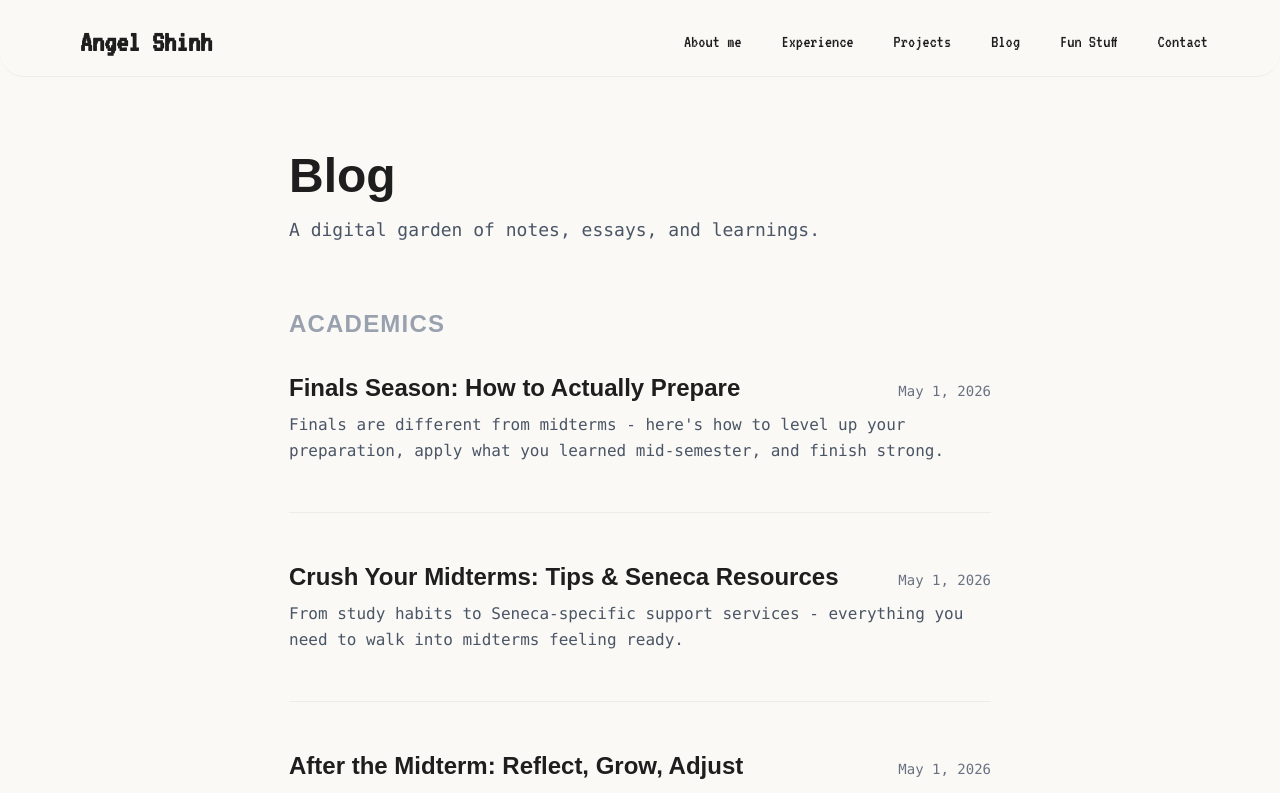
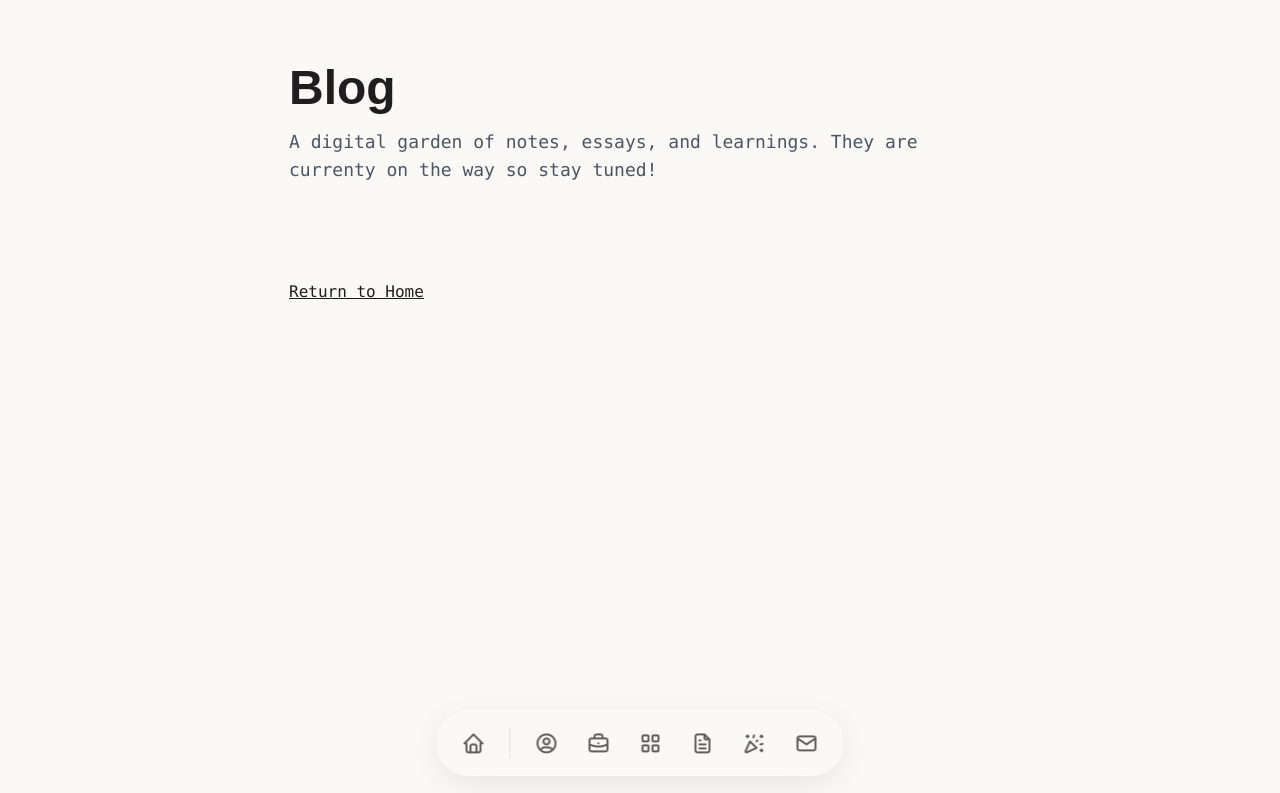
Before and after one commit to angelshinh1/portfolio, a Next.js app: page /blog in a window 1280 px wide. Shown: the top 793 px of the page. Built offline with nearby package versions, Linux system fonts and the light colour scheme.

Commit message:
chore: new design for nav

```diff
--- a/package.json
+++ b/package.json
@@ -10,10 +10,11 @@
   },
   "dependencies": {
     "@emailjs/browser": "^4.4.1",
+    "@tabler/icons-webfont": "^3.44.0",
     "@tailwindcss/typography": "^0.5.19",
     "framer-motion": "^12.23.22",
     "gray-matter": "^4.0.3",
-    "next": "15.5.9",
+    "next": "^15.5.18",
     "react": "19.1.0",
     "react-dom": "19.1.0",
     "react-markdown": "^10.1.0",
--- a/src/components/Hero.js
+++ b/src/components/Hero.js
@@ -13,7 +13,7 @@ export default function Hero() {
     };
 
     return (
-        <div id="about" className="max-w-[80vw] lg:max-w-[60vw] mx-auto pt-8 pb-24 md:pt-12 md:pb-32 flex flex-col gap-10 lg:gap-14 min-h-[85vh] justify-center">
+        <div id="about" className="max-w-[80vw] lg:max-w-[60vw] mx-auto pt-8 pb-24 md:pt-2 md:pb-32 flex flex-col gap-10 lg:gap-14 min-h-[85vh] justify-center">
 
             {/* Header Section: Avatar (Left) + Title (Right) */}
             <div className="flex flex-col md:flex-row items-start md:items-start gap-8 lg:gap-12">
--- a/src/components/Navbar.js
+++ b/src/components/Navbar.js
@@ -1,94 +1,58 @@
 import Link from "next/link";
 import React, { useState } from "react";
 
+const navItems = [
+  { label: "About me",   href: "/#about",      icon: "ti-user-circle" },
+  { label: "Experience", href: "/#experience",  icon: "ti-briefcase"   },
+  { label: "Projects",   href: "/#projects",    icon: "ti-layout-grid" },
+  // { label: "Blog",       href: "/blog",         icon: "ti-pencil"      }, // Temporarily disabled
+  { label: "Resume",     href: "/Angel_Resume_swe.pdf", icon: "ti-file-text" },
+  { label: "Fun Stuff",  href: "/#fun-stuff",   icon: "ti-confetti"    },
+  { label: "Contact",    href: "/#contact",     icon: "ti-mail"        },
+];
+
 const Navbar = () => {
-    const [isMenuOpen, setIsMenuOpen] = useState(false);
-
-    const navItems = {
-        "About me": "/#about",
-        Experience: "/#experience",
-        Projects: "/#projects",
-        Blog: "/blog",
-        "Fun Stuff": "/#fun-stuff",
-        Contact: "/#contact",
-    };
-
   return (
     <nav
-            className={`vt323-regular w-full lg:px-4 2xl:px-8 pt-4 fixed top-0 z-30 xl:rounded-3xl transition-all duration-300 ease-in-out ${
-                isMenuOpen
-                    ? "h-screen bg-[#FAF9F6]/95 backdrop-blur-md border-b border-black/10 xl:h-min"
-                    : "h-auto bg-[#FAF9F6]/80 backdrop-blur-md border-b border-transparent xl:border-black/5 xl:h-min"
-            }`}
+      className="vt323-regular w-max mx-auto left-1/2 -translate-x-1/2 fixed bottom-6 z-30 transition-all duration-300 ease-in-out h-auto bg-[#FAF9F6]/60 backdrop-blur-xl border rounded-full border-white/40 shadow-[0_8px_32px_rgba(0,0,0,0.08)]"
     >
-            <div className="flex items-center justify-between px-4 xl:px-8 pb-2 mx-4">
+      <div className="flex items-center gap-1 md:gap-2 px-2 md:px-3 py-2">
+        {/* Home Button */}
         <Link
           href="/"
-                    className="glass-border-effect flex items-center gap-3 p-2 px-4 rounded-lg cursor-pointer transition-all duration-300 ease-out"
-                    onClick={() => setIsMenuOpen(false)}
+          title="Home"
+          className="group relative flex items-center justify-center w-10 h-10 md:w-12 md:h-12 rounded-full hover:bg-black/5 hover:-translate-y-3 hover:scale-[1.4] transition-all duration-300 ease-[cubic-bezier(0.4,0,0.2,1)] origin-bottom cursor-pointer shrink-0"
         >
-                    {/* Name for mobile */}
-                    <div className="block xl:hidden text-center leading-none">
-                        <h3 className="text-2xl font-bold">Angel Shinh</h3>
-                    </div>
-                    {/* Name for desktop */}
-                    <div className="hidden xl:block text-center leading-none">
-                        <h3 className="text-3xl font-bold">Angel Shinh</h3>
-                    </div>
+          <i className="ti ti-home text-xl md:text-2xl text-[#1E1E1E]/70 group-hover:text-[#1E1E1E] transition-all duration-300" aria-hidden="true" />
+          {/* Tooltip */}
+          <span className="absolute -top-10 left-1/2 -translate-x-1/2 px-2 py-1 bg-[#1E1E1E] text-white text-[10px] sm:text-xs font-medium rounded-lg md:rounded-xl opacity-0 scale-90 pointer-events-none group-hover:opacity-100 group-hover:scale-100 sm:group-hover:scale-[0.8] transition-all duration-300 ease-out whitespace-nowrap shadow-xl">
+            Home
+            <div className="absolute -bottom-1 left-1/2 -translate-x-1/2 w-2 h-2 bg-[#1E1E1E] rotate-45" />
+          </span>
         </Link>
 
-                {/* Desktop Navigation */}
-                <div className="hidden xl:flex items-center gap-6">
-                    {Object.entries(navItems).map(([item, url]) => (
+        {/* Separator */}
+        <div className="w-[1px] h-6 md:h-8 bg-black/10 mx-0.5 md:mx-1 rounded-full shrink-0" />
+
+        {/* Navigation */}
+        <div className="flex items-center gap-0.5 md:gap-1">
+          {navItems.map(({ label, href, icon }) => (
             <Link
-                            key={item}
-                            href={url}
-                            className="text-[#1E1E1E] hover:bg-black/5 text-lg 2xl:text-xl font-medium px-2 2xl:px-4 py-2 rounded-xl transition-all duration-300 ease-out"
+              key={label}
+              href={href}
+              title={label}
+              className="group relative flex items-center justify-center w-10 h-10 md:w-12 md:h-12 rounded-full hover:bg-black/5 hover:-translate-y-3 hover:scale-[1.4] md:hover:mx-2 transition-all duration-300 ease-[cubic-bezier(0.4,0,0.2,1)] origin-bottom shrink-0"
             >
-                            {item}
+              <i className={`ti ${icon} text-xl md:text-2xl text-[#1E1E1E]/70 group-hover:text-[#1E1E1E] transition-all duration-300`} aria-hidden="true" />
+              {/* Tooltip */}
+              <span className="absolute -top-10 left-1/2 -translate-x-1/2 px-2 py-1 bg-[#1E1E1E] text-white text-[10px] sm:text-xs font-medium rounded-lg md:rounded-xl opacity-0 scale-90 pointer-events-none group-hover:opacity-100 group-hover:scale-100 sm:group-hover:scale-[0.8] transition-all duration-300 ease-out whitespace-nowrap shadow-xl">
+                {label}
+                <div className="absolute -bottom-1 left-1/2 -translate-x-1/2 w-2 h-2 bg-[#1E1E1E] rotate-45" />
+              </span>
             </Link>
           ))}
         </div>
-
-                {/* Mobile Burger Menu Button */}
-                <button
-                    className="xl:hidden flex flex-col items-center justify-center w-8 h-8 space-y-1.5"
-                    onClick={() => setIsMenuOpen(!isMenuOpen)}
-                    aria-label="Toggle menu"
-                >
-                    <div
-                        className={`w-6 h-0.5 bg-black transition-all duration-300 ${
-                            isMenuOpen ? "rotate-45 translate-y-2" : ""
-                        }`}
-                    />
-                    <div
-                        className={`w-6 h-0.5 bg-black transition-all duration-300 ${
-                            isMenuOpen ? "opacity-0" : ""
-                        }`}
-                    />
-                    <div
-                        className={`w-6 h-0.5 bg-black transition-all duration-300 ${
-                            isMenuOpen ? "-rotate-45 -translate-y-2" : ""
-                        }`}
-                    />
-                </button>
       </div>
-
-            {/* Mobile Navigation Menu */}
-            {isMenuOpen && (
-                <div className="xl:hidden mt-12 px-8 pb-4 space-y-3">
-                    {Object.entries(navItems).map(([item, url]) => (
-                        <Link
-                            key={item}
-                            href={url}
-                            className="block w-full text-left text-lg font-medium text-[#1E1E1E] px-4 py-3 rounded-xl hover:bg-black/5 transition-all duration-300 ease-out"
-                            onClick={() => setIsMenuOpen(false)}
-                        >
-                            {item}
-                        </Link>
-                    ))}
-                </div>
-            )}
     </nav>
   );
 };
--- a/src/pages/_app.js
+++ b/src/pages/_app.js
@@ -1,5 +1,6 @@
 import Layout from "@/components/Layout";
 import "@/styles/globals.css";
+import "@tabler/icons-webfont/dist/tabler-icons.css";
 
 export default function App({ Component, pageProps }) {
   return <Layout><Component {...pageProps} /></Layout>;
--- a/src/pages/blog/index.js
+++ b/src/pages/blog/index.js
@@ -12,6 +12,28 @@ export async function getStaticProps() {
 }
 
 export default function Blog({ allPostsData }) {
+  // Temporarily disable the blog page by rendering a simple message
+  return (
+    <>
+      <Head>
+        <title>Blog | Angel Shinh</title>
+        <meta name="description" content="Thoughts, notes, and digital garden of Angel Shinh" />
+      </Head>
+
+      <div className="pt-10 pb-20 min-h-screen">
+        <main className="max-w-[750px] mx-auto px-6">
+          <header className="mb-16">
+            <h1 className="font-heading text-4xl lg:text-5xl font-bold mb-4 text-[#1E1E1E]">Blog</h1>
+            <p className="font-sans text-gray-600 text-lg">A digital garden of notes, essays, and learnings. They are currenty on the way so stay tuned!</p>
+          </header>
+          <Link href="/" className="inline-block mt-8 underline hover:text-[#D9A000]">
+            Return to Home
+          </Link>
+        </main>
+      </div>
+    </>
+  );
+
   // Group posts by category
   const groupedPosts = allPostsData.reduce((acc, post) => {
     const category = post.category || 'General';
@@ -32,7 +54,7 @@ export default function Blog({ allPostsData }) {
         <meta name="description" content="Thoughts, notes, and digital garden of Angel Shinh" />
       </Head>
 
-      <div className="pt-32 pb-20 min-h-screen">
+      <div className="pt-10 pb-20 min-h-screen">
         <main className="max-w-[750px] mx-auto px-6">
           <header className="mb-16">
             <h1 className="font-heading text-4xl lg:text-5xl font-bold mb-4 text-[#1E1E1E]">Blog</h1>
```
Also changed, not shown: 1 other file (tests, documents, lock files or other folders). Lines whose indentation alone changed are shown as unchanged.
